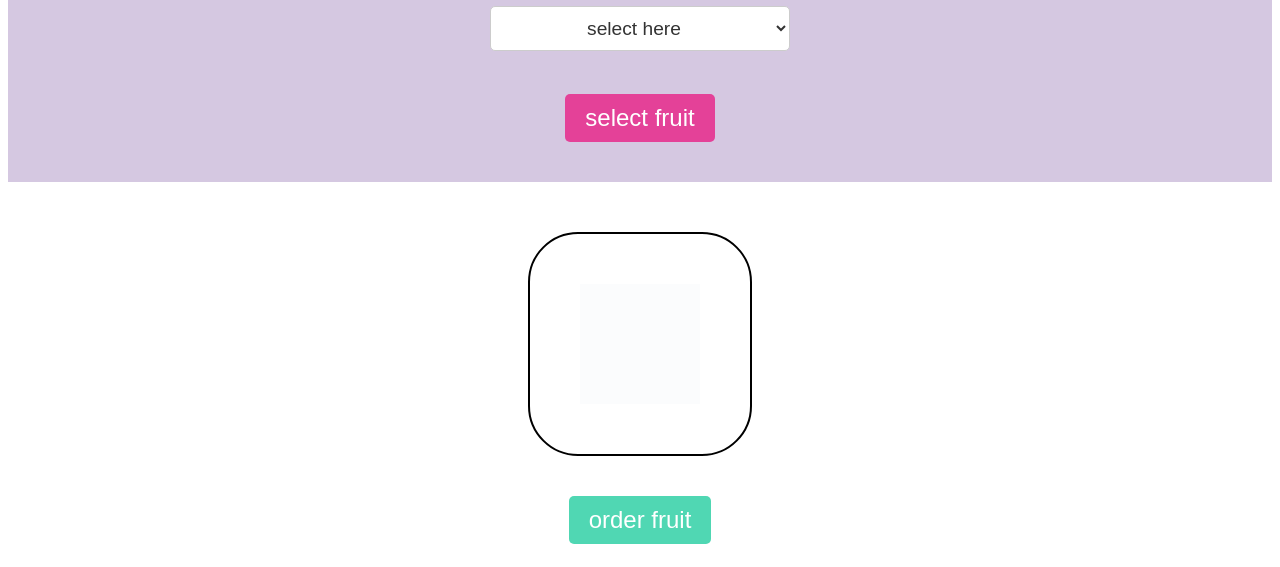
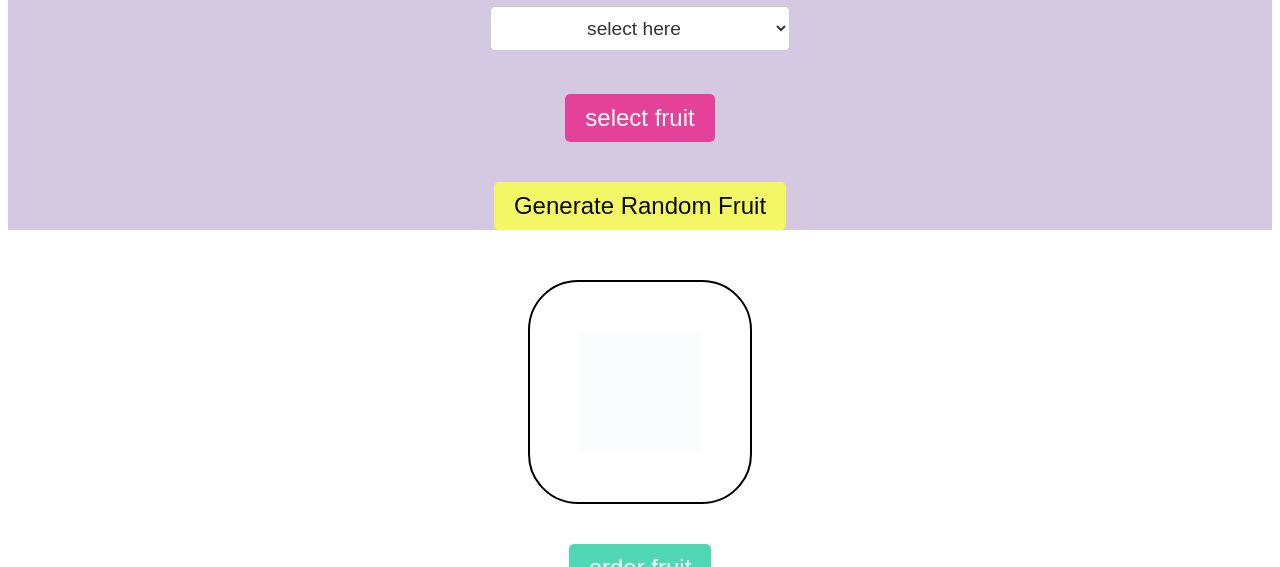
Before and after one commit to NinaWald/dom-events-and-forms, a plain HTML site: page index.html in a window 1280 px wide. Shown: the part 533-1100 px from the top of the page. Drawn offline with Linux system fonts and the light colour scheme.

Commit message:
added random selector function

```diff
--- a/index.html
+++ b/index.html
@@ -30,7 +30,14 @@
                 select fruit
             </button>
         </div>
+        <div class="random-button-container">
+            <button id="random-button" class="random-btn">
+                Generate Random Fruit
+            </button>
+        </div>
     </label>
+
+
 
 
 
--- a/script.js
+++ b/script.js
@@ -10,6 +10,7 @@ const button = document.getElementById("button");
 const imageContainer = document.getElementById("imageContainer");
 const orderButton = document.getElementById("orderButton");
 const resetButton = document.getElementById("resetButton");
+const randomButton = document.getElementById("random-button");
 // These lines reference to the HTML element ids
 
 const fruitImages = {
@@ -59,6 +60,25 @@ orderButton.addEventListener("click", () => {
     imageContainer.alt = "Order";
 })
 
+
+// An array of fruit names for the random selector
+const fruits = ["apple", "banana", "cherry", "orange"];
+
+randomButton.addEventListener("click", () => {
+    // Generate a random index within the range of the fruits array
+    const randomIndex = Math.floor(Math.random() * fruits.length);
+
+    // Get the random fruit name using the random index
+    const randomFruit = fruits[randomIndex];
+
+    // Set the src and alt attributes of the imageContainer to display the random fruit image
+    imageContainer.src = `images/${fruitImages[randomFruit]}`;
+    imageContainer.alt = randomFruit;
+
+    // Add a console.log to show the selected random fruit
+    console.log(`Randomly selected fruit: ${randomFruit}`);
+});
+
 resetButton.addEventListener("click", () => {
     // Reset the imageContainer to its initial state
     imageContainer.src = "images/white.png";
--- a/style.css
+++ b/style.css
@@ -146,6 +146,17 @@ form h2 {
     display: flex;
 }
 
+.random-btn {
+    background-color: #f4f765;
+    color: #0a0a0a;
+    padding: 10px 20px;
+    border: none;
+    font-size: x-large;
+    border-radius: 5px;
+    cursor: pointer;
+    display: flex;
+}
+
 .reset-btn {
     background-color: #d04747;
     color: #fff;
```
